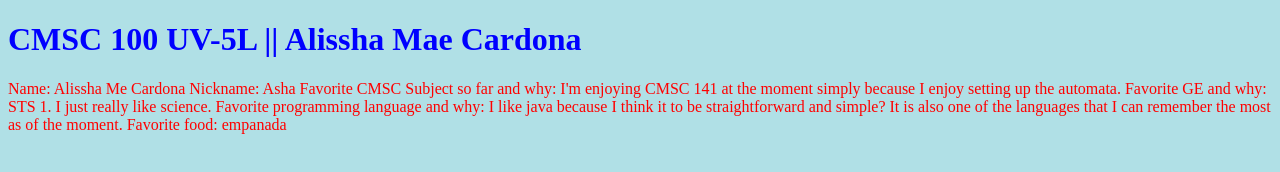
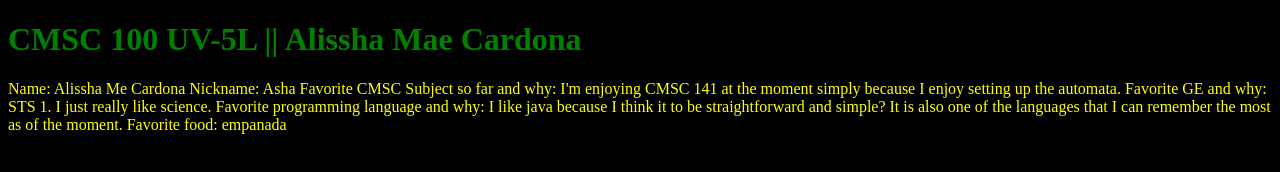
Before and after one commit to AshaMae/AshaMae.github.io, a plain HTML site: page index.html in a window 1280 px wide. Drawn offline with Linux system fonts and the light colour scheme.

Commit message:
Update cssFile.css

```diff
--- a/cssFile.css
+++ b/cssFile.css
@@ -1,9 +1,9 @@
 body {
-  background-color: powderblue;
+  background-color: black;
 }
 h1 {
-  color: blue;
+  color: green;
 }
 p {
-  color: red;
+  color: yellow;
 }
```
